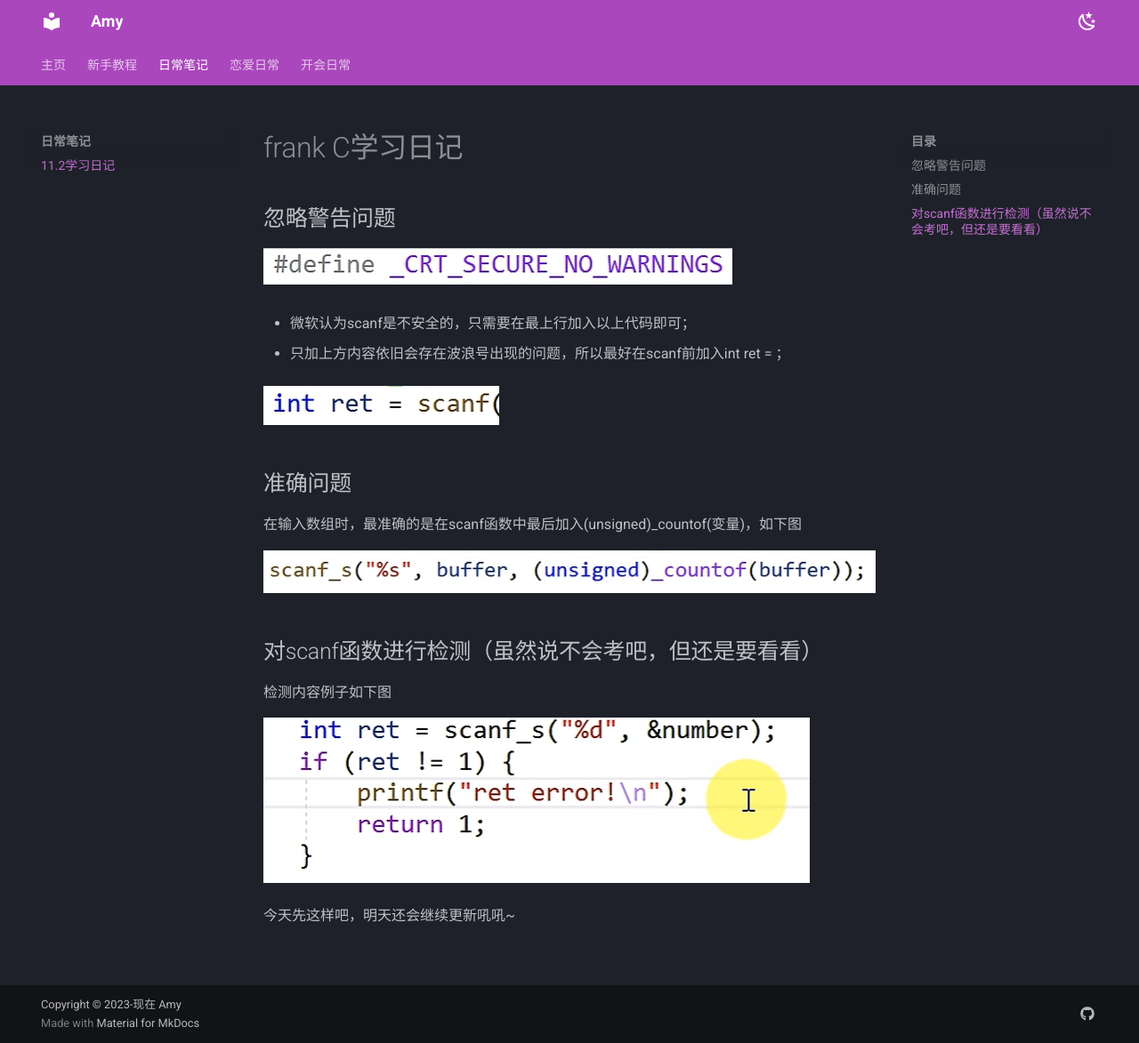
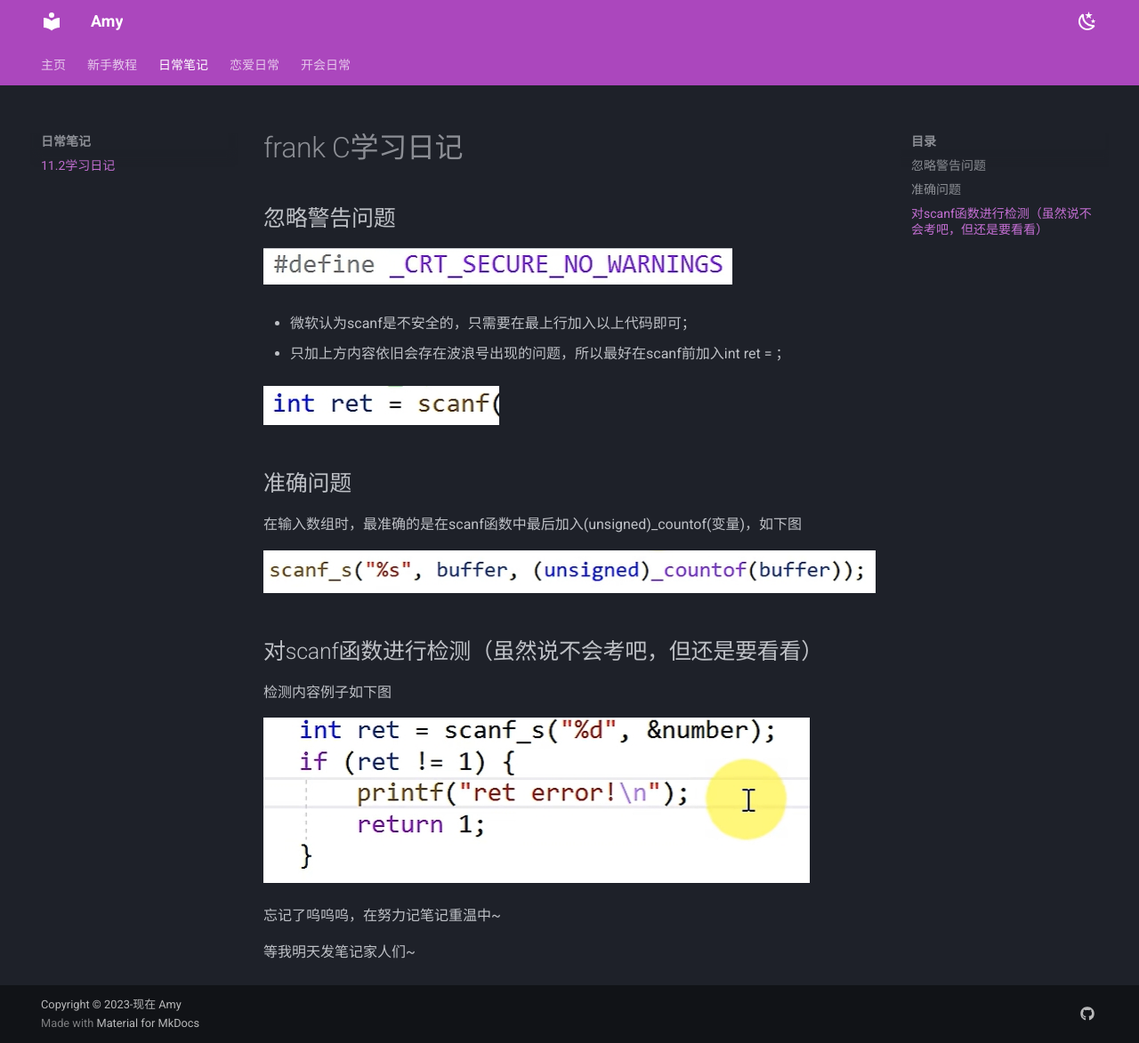
Before and after one commit to AmyWang5/Amyhhh-blog, an MkDocs documentation site: the page built from docs/WJX2/onetime2.md, in a window 1280 px wide and 1173 px high. Shown: the whole window at 89% size. Built offline with MkDocs 1.6.1 and Material for MkDocs 9.7.7, drawn with Linux system fonts in a browser that asks for light colours.

Commit message:
2023-11-23_23:15:43 update

```diff
--- a/docs/WJX2/onetime2.md
+++ b/docs/WJX2/onetime2.md
@@ -22,4 +22,6 @@
 
 ![检测（不考）](./picture1/检测（不考）.jpg)
 
-今天先这样吧，明天还会继续更新吼吼~
+忘记了呜呜呜，在努力记笔记重温中~
+
+等我明天发笔记家人们~
```
